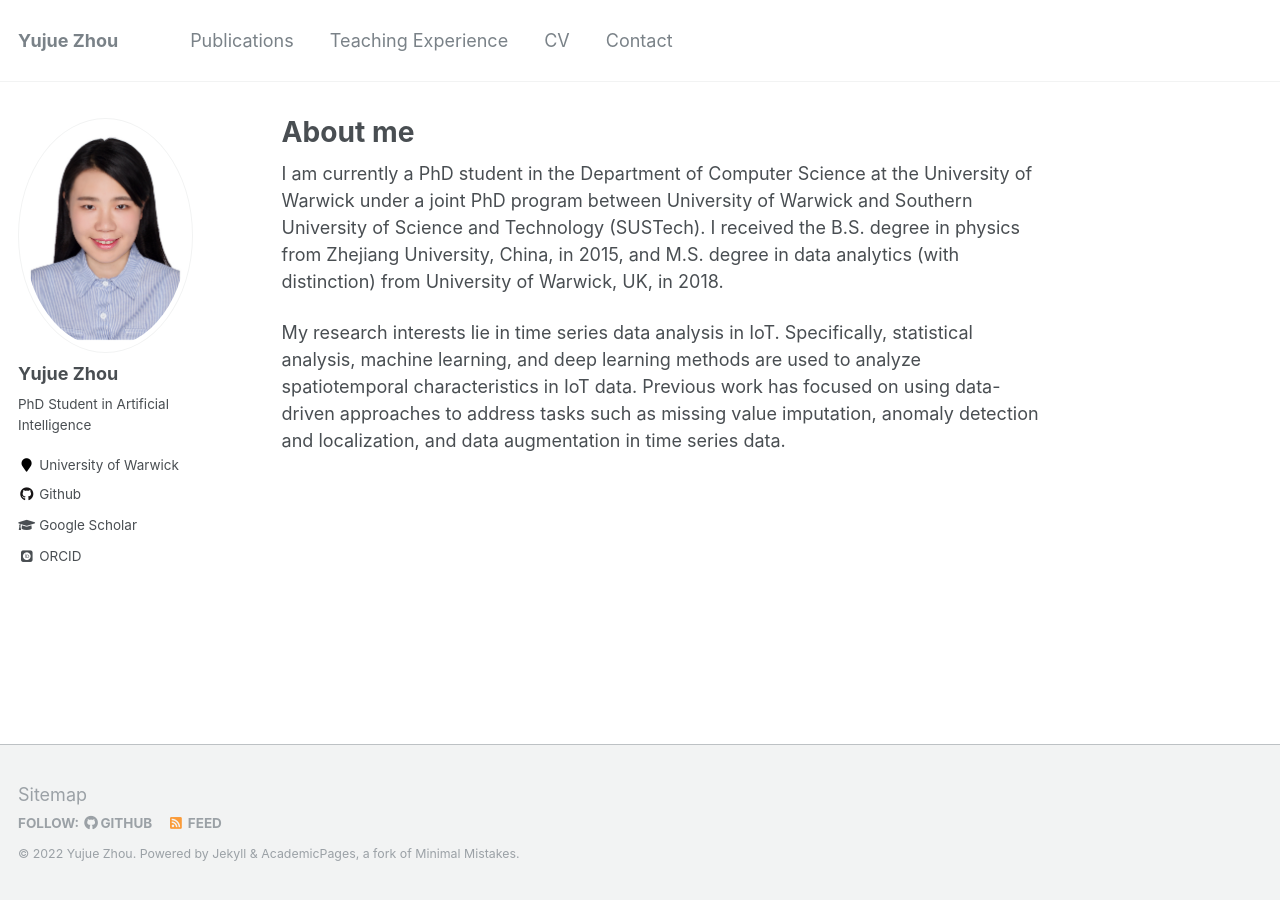
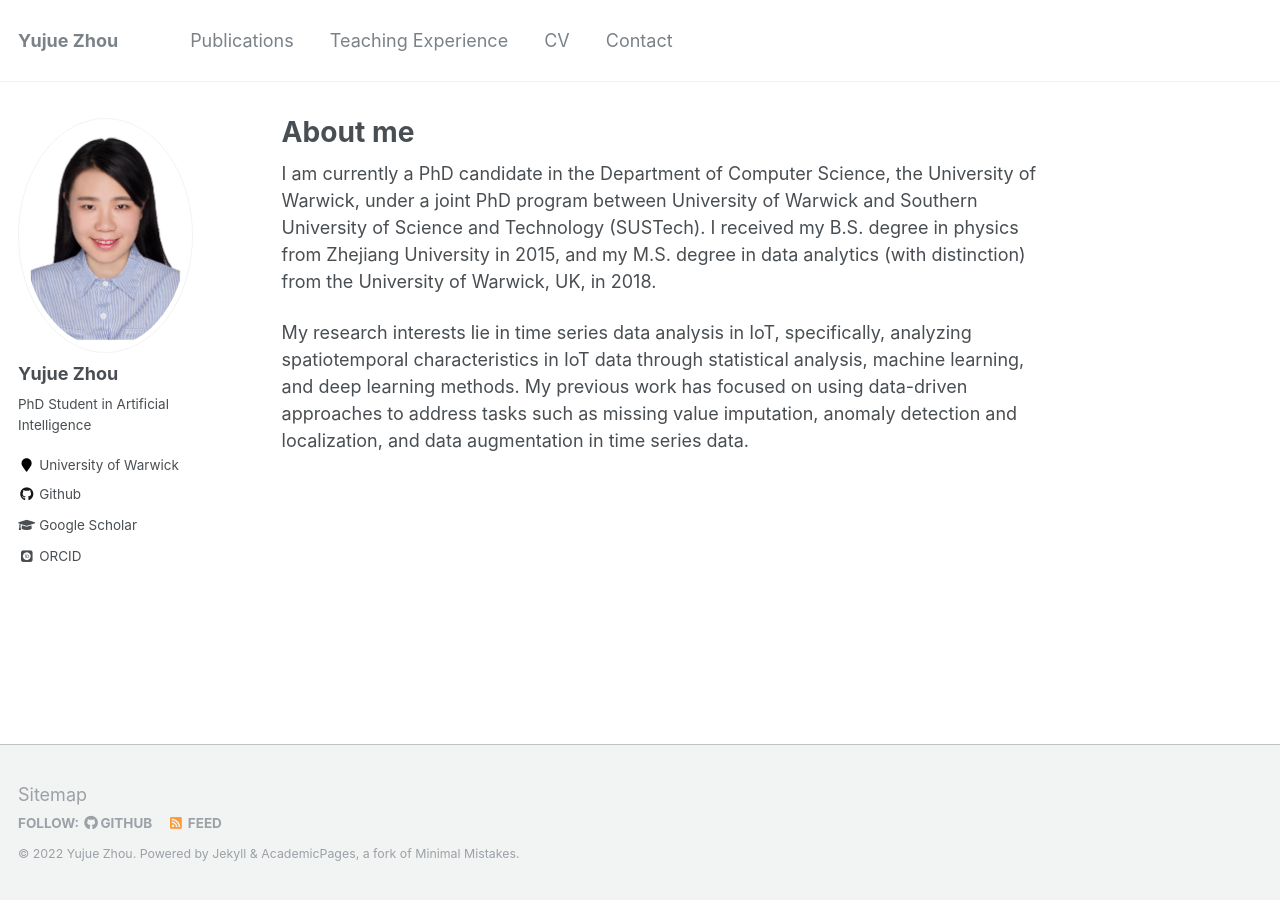
Before and after one commit to yujue-zhou/yujue-zhou.github.io, a Jekyll site: the page built from _pages/about.md, in a window 1280 px wide. Built offline with Jekyll 4.4.1, drawn with Linux system fonts in a browser that asks for light colours; some web fonts are replaced.

Commit message:
Update about.md

```diff
--- a/_pages/about.md
+++ b/_pages/about.md
@@ -8,6 +8,6 @@ redirect_from:
   - /about.html
 ---
 
-I am currently a PhD student in the Department of Computer Science at the University of Warwick under a joint PhD program between University of Warwick and Southern University of Science and Technology (SUSTech). I received the B.S. degree in physics from Zhejiang University, China, in 2015, and M.S. degree in data analytics (with distinction) from University of Warwick, UK, in 2018.
+I am currently a PhD candidate in the Department of Computer Science, the University of Warwick, under a joint PhD program between University of Warwick and Southern University of Science and Technology (SUSTech). I received my B.S. degree in physics from Zhejiang University in 2015, and my M.S. degree in data analytics (with distinction) from the University of Warwick, UK, in 2018.
 
-My research interests lie in time series data analysis in IoT. Specifically, statistical analysis, machine learning, and deep learning methods are used to analyze spatiotemporal characteristics in IoT data. Previous work has focused on using data-driven approaches to address tasks such as missing value imputation, anomaly detection and localization, and data augmentation in time series data.
+My research interests lie in time series data analysis in IoT, specifically, analyzing spatiotemporal characteristics in IoT data through statistical analysis, machine learning, and deep learning methods. My previous work has focused on using data-driven approaches to address tasks such as missing value imputation, anomaly detection and localization, and data augmentation in time series data.
```
